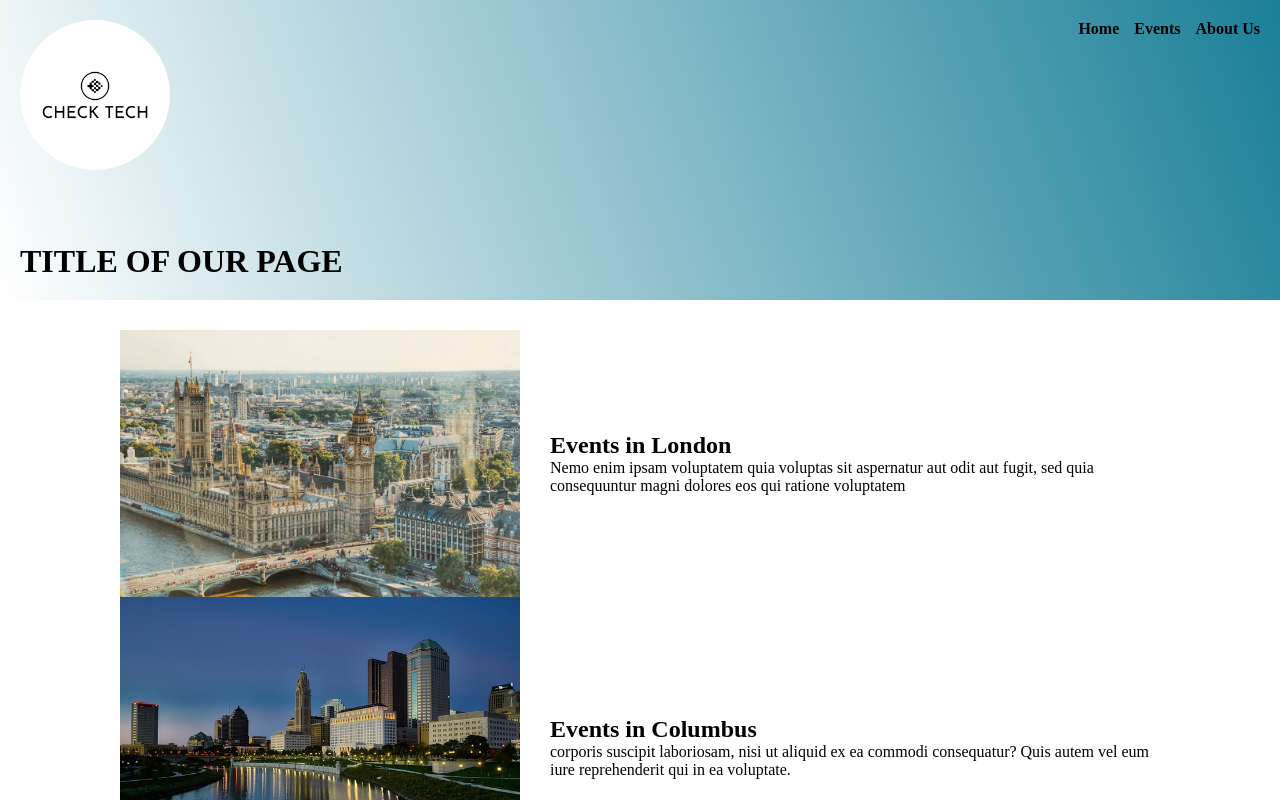
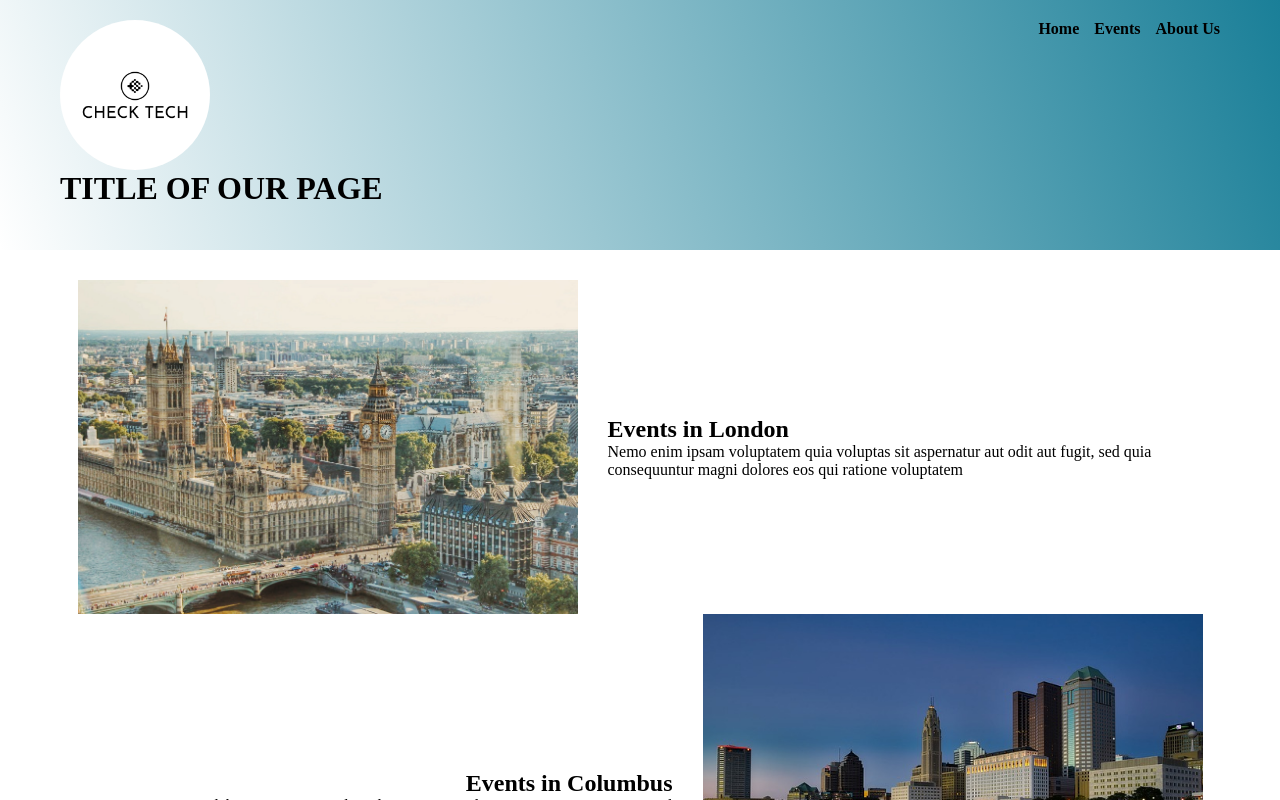
Before and after one commit to ChristopherLanier/Check-Tech-App, a Next.js app: page / in a window 1280 px wide. Shown: the top 800 px of the page. Built offline with nearby package versions, Linux system fonts and the light colour scheme.

Commit message:
Styling of home page cont'd

```diff
--- a/pages/index.js
+++ b/pages/index.js
@@ -29,6 +29,7 @@
      );
 };
 
+//data property constructred in getServerSideProps is ran through both "HomPage" tag above and component in "home-page.jsx"
 export async function getServerSideProps() {
   const { events_categories } = await import('/data/data.json');
   console.log({ events_categories });
--- a/src/components/header/header.jsx
+++ b/src/components/header/header.jsx
@@ -5,7 +5,8 @@
 export const Header = () => {
   return (
     <header>
-      <div className="topNav">
+      <div className="wrapper">
+        <div className="topNav">
         <Image className="checkTapLogo" src={'/images/logo-black.png'} width={150} height={150} />
         <nav>
           <ul>
@@ -19,12 +20,14 @@
               <Link href="/about-us" passHref>About Us</Link>
             </li>
           </ul>
+        </nav>
+      </div>
+      <h1>title of our page</h1>
+      </div>
 
-        </nav>
+    </header>
 
 
-      </div>
-      <h1>title of our page</h1>
-    </header>
+
   )
 }
--- a/src/components/home/home-page.jsx
+++ b/src/components/home/home-page.jsx
@@ -12,7 +12,7 @@
 
         {data.map((ev) => (
             <Link className="card" key={ev.id} href={`/events/${ev.id}`} passHref>
-                <Image className="img" width={400} height={200} alt={ev.title} src={ev.image} />
+                <Image className="img" width={500} height={200} alt={ev.title} src={ev.image} />
 
                 <div className="content">
                   <h2>{ev.title}</h2>
--- a/styles/general.sass
+++ b/styles/general.sass
@@ -1,10 +1,17 @@
 header
-    height: 300px
-    padding: 20px
+    height: 250px
     background: linear-gradient(250deg, #1a7f98, transparent)
-    display: flex
-    flex-direction: column
-    justify-content: space-between
+
+
+
+    .wrapper
+        display: flex
+        flex-direction: column
+        justify-content: center
+        padding: 20px
+        width: 100%
+        max-width: 1200px //max-width caps viewport
+        margin: auto
 
     h1
        width: 50%
@@ -12,10 +19,8 @@
        text-transform: uppercase
 
 
-
     .checkTapLogo
         border-radius:100%
-
 
     .topNav
         display: flex
@@ -28,9 +33,16 @@
             list-style: none
             gap: 15px
 
+
             li
                 font-weight: 600
                 font-size: 16px
+
+
+
+
+
+
 
 footer
     font-weight: bold
@@ -38,7 +50,7 @@
 
 main
     width: 100%
-    max-width: 1450px //max-width caps viewport
+    max-width: 1250px //max-width caps viewport
     margin: auto
     padding: 30px
 
@@ -57,6 +69,8 @@
          justify-content: center
          align-content: center
          align-items: center
+         &:nth-child(even)
+            direction: rtl
 
     .content
             width: 50%
```
